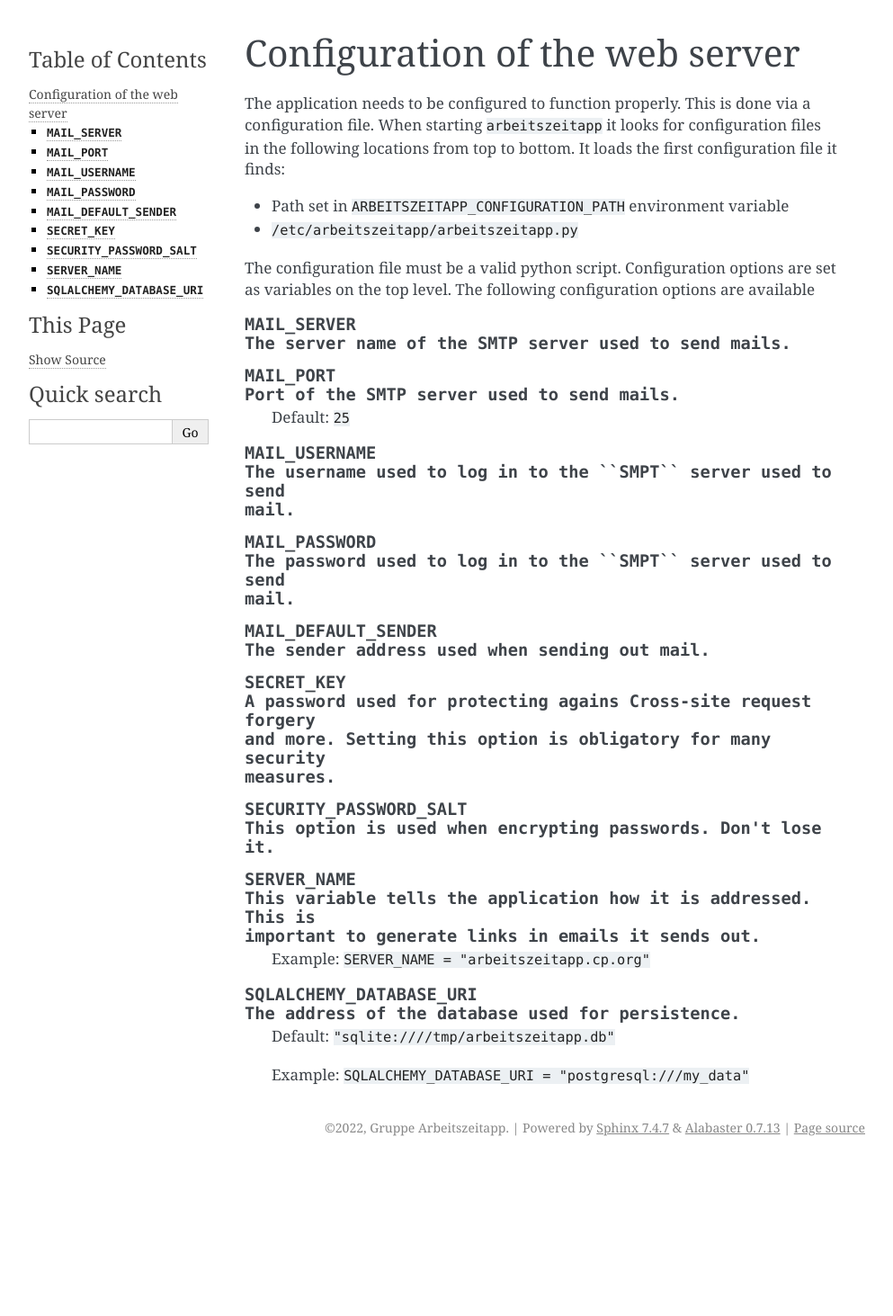
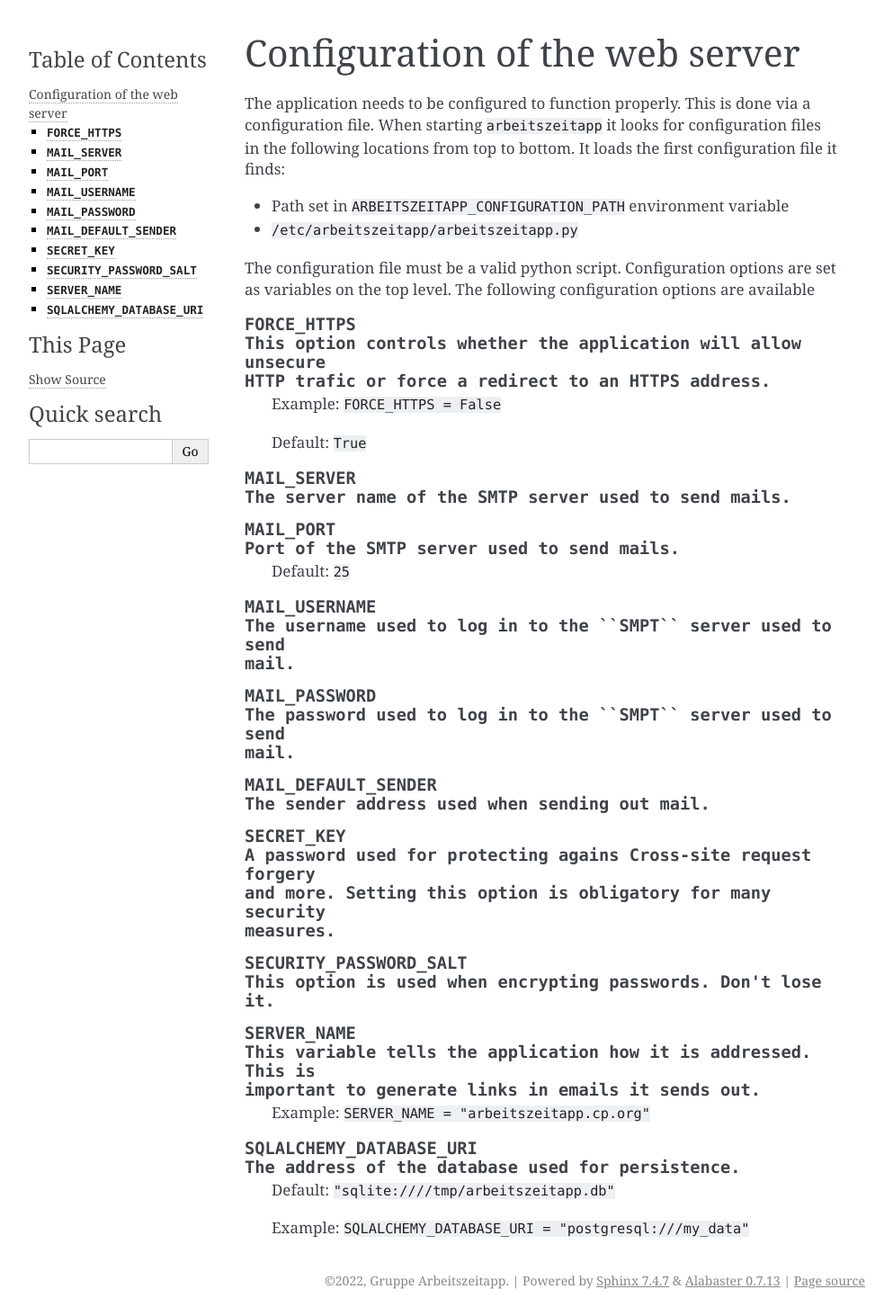
Before and after one commit to ida-arbeitszeit/arbeitszeitapp, a Sphinx documentation site: the page built from docs/configuration.rst, in a window 1280 px wide. Shown: the whole page at 90% size, without its empty margins (148-1141 px from the left). Built offline with Sphinx 7.4.7, drawn with Linux system fonts in a browser that asks for light colours; before the commit the page ends 1293 px from its top, so only the background shows below that.

Commit message:
Allow configuration of https policy

```diff
--- a/arbeitszeit_flask/__init__.py
+++ b/arbeitszeit_flask/__init__.py
@@ -52,7 +52,9 @@ def create_app(config=None, db=None, migrate=None, template_folder=None):
     # Init Flask-Talisman
     if app.config["ENV"] == "production":
         csp = {"default-src": ["'self'", "'unsafe-inline'", "*.fontawesome.com"]}
-        Talisman(app, content_security_policy=csp)
+        Talisman(
+            app, content_security_policy=csp, force_https=app.config["FORCE_HTTPS"]
+        )
 
     # init flask extensions
     CSRFProtect(app)
--- a/docs/configuration.rst
+++ b/docs/configuration.rst
@@ -12,6 +12,14 @@ bottom. It loads the first configuration file it finds:
 The configuration file must be a valid python script.  Configuration
 options are set as variables on the top level. The following
 configuration options are available
+
+.. py:data:: FORCE_HTTPS
+   This option controls whether the application will allow unsecure
+   HTTP trafic or force a redirect to an HTTPS address.
+
+   Example: ``FORCE_HTTPS = False``
+
+   Default: ``True``
 
 .. py:data:: MAIL_SERVER
    The server name of the SMTP server used to send mails.
```
Also changed, not shown: 1 other file.
